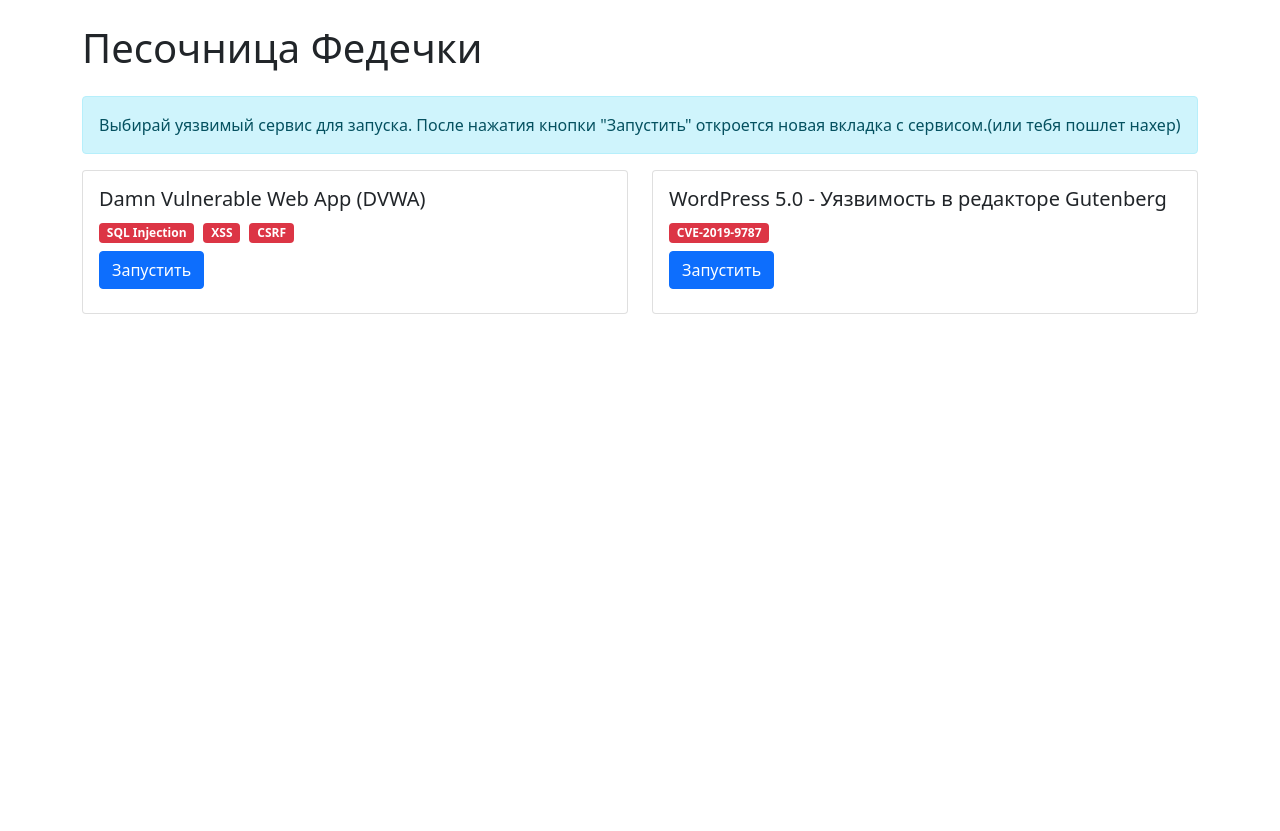
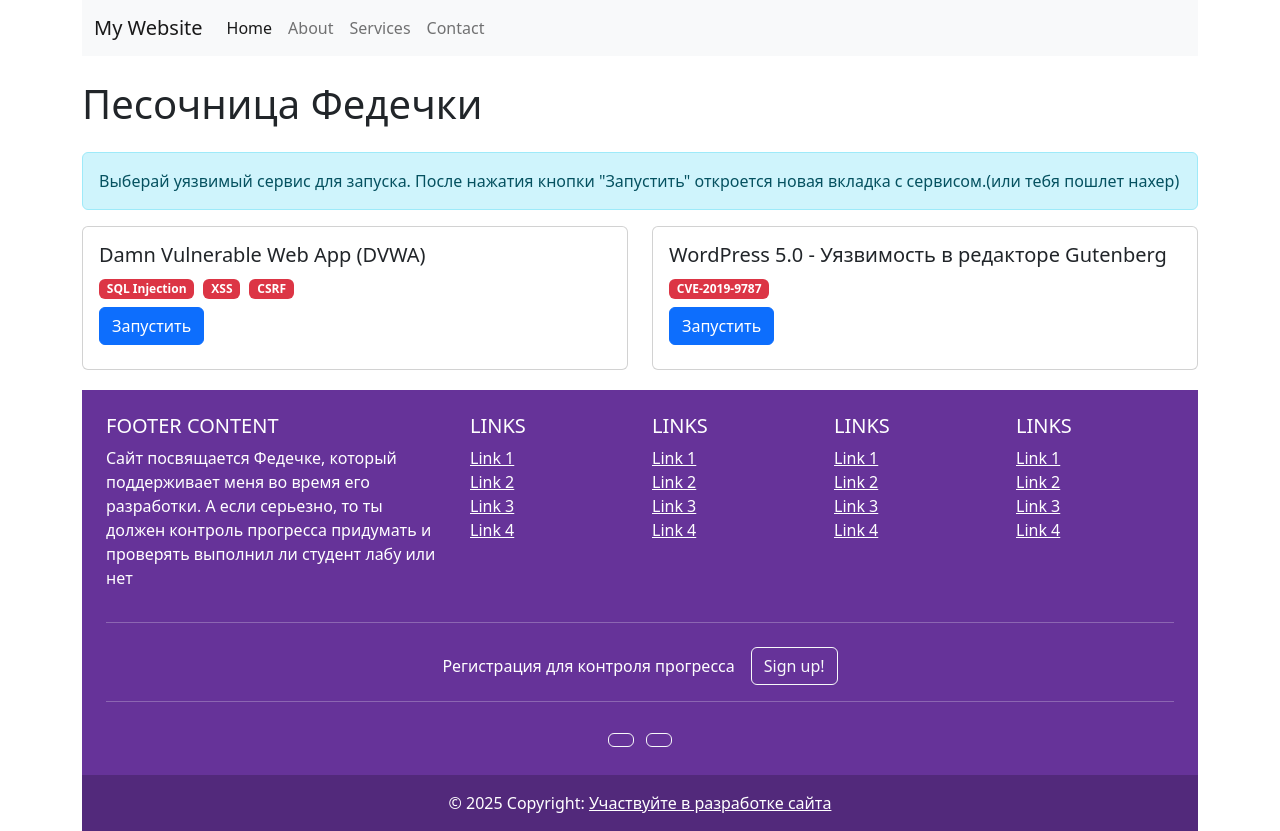
Before and after one commit to FanOfLitov/SANDBOX, a Flask app: page / in a window 1280 px wide. Before the commit the page ends 314 px from the top, so only its background shows below. Run offline with Flask 3, Linux system fonts and the light colour scheme.

Commit message:
Update index.html
add footer and header

```diff
--- a/templates/index.html
+++ b/templates/index.html
@@ -7,14 +7,45 @@
         .image-card { margin-bottom: 20px; }
         .vuln-badge { margin-right: 5px; }
     </style>
+    <link href="https://cdn.jsdelivr.net/npm/bootstrap@5.3.0/dist/css/bootstrap.min.css" rel="stylesheet">
+    <script src="https://cdn.jsdelivr.net/npm/bootstrap@5.3.0/dist/js/bootstrap.bundle.min.js"></script>
+
 </head>
 <body>
+    <header class="container mt-0">
+        <nav class="navbar navbar-expand-lg navbar-light bg-light">
+          <div class="container-fluid">
+            <a class="navbar-brand" href="#">My Website</a>
+            <button class="navbar-toggler" type="button" data-bs-toggle="collapse" data-bs-target="#navbarNav" aria-controls="navbarNav" aria-expanded="false" aria-label="Toggle navigation">
+              <span class="navbar-toggler-icon"></span>
+            </button>
+            <div class="collapse navbar-collapse" id="navbarNav">
+              <ul class="navbar-nav">
+                <li class="nav-item">
+                  <a class="nav-link active" aria-current="page" href="#">Home</a>
+                </li>
+                <li class="nav-item">
+                  <a class="nav-link" href="#">About</a>
+                </li>
+                <li class="nav-item">
+                  <a class="nav-link" href="#">Services</a>
+                </li>
+                <li class="nav-item">
+                  <a class="nav-link" href="#">Contact</a>
+                </li>
+              </ul>
+            </div>
+          </div>
+        </nav>
+
+
+    </header>
     <div class="container mt-4">
         <div class="row">
             <div class="col-12">
                 <h1 class="mb-4">Песочница Федечки</h1>
                 <div class="alert alert-info">
-                    Выбирай уязвимый сервис для запуска. После нажатия кнопки "Запустить" откроется новая вкладка с сервисом.(или тебя пошлет нахер)
+                    Выберай уязвимый сервис для запуска. После нажатия кнопки "Запустить" откроется новая вкладка с сервисом.(или тебя пошлет нахер)
                 </div>
             </div>
         </div>
@@ -73,4 +104,163 @@
         }
     </script>
 </body>
+
+    <div class="container mt-0">
+  <!-- Footer -->
+  <footer
+          class="text-center text-lg-start text-white"
+          style="background-color: #663399"
+          >
+
+    <div class="container p-4 pb-0">
+
+      <section class="">
+
+        <div class="row">
+
+          <div class="col-lg-4 col-md-6 mb-4 mb-md-0">
+            <h5 class="text-uppercase">FOOTER CONTENT</h5>
+
+            <p>
+              Сайт посвящается Федечке, который поддерживает меня во время его разработки. А если серьезно, то ты должен контроль прогресса придумать и проверять выполнил ли студент лабу или нет
+            </p>
+          </div>
+
+          <div class="col-lg-2 col-md-6 mb-4 mb-md-0">
+            <h5 class="text-uppercase">Links</h5>
+
+            <ul class="list-unstyled mb-0">
+              <li>
+                <a href="#!" class="text-white">Link 1</a>
+              </li>
+              <li>
+                <a href="#!" class="text-white">Link 2</a>
+              </li>
+              <li>
+                <a href="#!" class="text-white">Link 3</a>
+              </li>
+              <li>
+                <a href="#!" class="text-white">Link 4</a>
+              </li>
+            </ul>
+          </div>
+
+          <div class="col-lg-2 col-md-6 mb-4 mb-md-0">
+            <h5 class="text-uppercase">Links</h5>
+
+            <ul class="list-unstyled mb-0">
+              <li>
+                <a href="#!" class="text-white">Link 1</a>
+              </li>
+              <li>
+                <a href="#!" class="text-white">Link 2</a>
+              </li>
+              <li>
+                <a href="#!" class="text-white">Link 3</a>
+              </li>
+              <li>
+                <a href="#!" class="text-white">Link 4</a>
+              </li>
+            </ul>
+          </div>
+
+          <div class="col-lg-2 col-md-6 mb-4 mb-md-0">
+            <h5 class="text-uppercase">Links</h5>
+
+            <ul class="list-unstyled mb-0">
+              <li>
+                <a href="#!" class="text-white">Link 1</a>
+              </li>
+              <li>
+                <a href="#!" class="text-white">Link 2</a>
+              </li>
+              <li>
+                <a href="#!" class="text-white">Link 3</a>
+              </li>
+              <li>
+                <a href="#!" class="text-white">Link 4</a>
+              </li>
+            </ul>
+          </div>
+          <!--Grid column-->
+
+          <!--Grid column-->
+          <div class="col-lg-2 col-md-6 mb-4 mb-md-0">
+            <h5 class="text-uppercase">Links</h5>
+
+            <ul class="list-unstyled mb-0">
+              <li>
+                <a href="#!" class="text-white">Link 1</a>
+              </li>
+              <li>
+                <a href="#!" class="text-white">Link 2</a>
+              </li>
+              <li>
+                <a href="#!" class="text-white">Link 3</a>
+              </li>
+              <li>
+                <a href="#!" class="text-white">Link 4</a>
+              </li>
+            </ul>
+          </div>
+          <!--Grid column-->
+        </div>
+
+      </section>
+
+
+      <hr class="mb-4" />
+
+
+      <section class="">
+        <p class="d-flex justify-content-center align-items-center">
+          <span class="me-3">Регистрация для контроля прогресса</span>
+          <button type="button" class="btn btn-outline-light btn-rounded">
+            Sign up!
+          </button>
+        </p>
+      </section>
+
+
+      <hr class="mb-4" />
+
+
+      <section class="mb-4 text-center">
+
+        <a
+           class="btn btn-outline-light btn-floating m-1"
+           href="#!"
+           role="button"
+           ><i class="fab fa-facebook-f"></i
+          ></a>
+
+
+
+
+        <!-- Github -->
+        <a
+           class="btn btn-outline-light btn-floating m-1"
+           href="https://github.com/FanOfLitov/SANDBOX"
+           role="button"
+           ><i class="fab fa-github"></i
+          ></a>
+      </section>
+
+    </div>
+
+    <div
+         class="text-center p-3"
+         style="background-color: rgba(0, 0, 0, 0.2)"
+         >
+      © 2025 Copyright:
+      <a class="text-white" href="https://github.com/FanOfLitov/SANDBOX"
+         >Участвуйте в разработке сайта</a
+        >
+    </div>
+
+  </footer>
+
+</div>
+
+
 </html>
```
